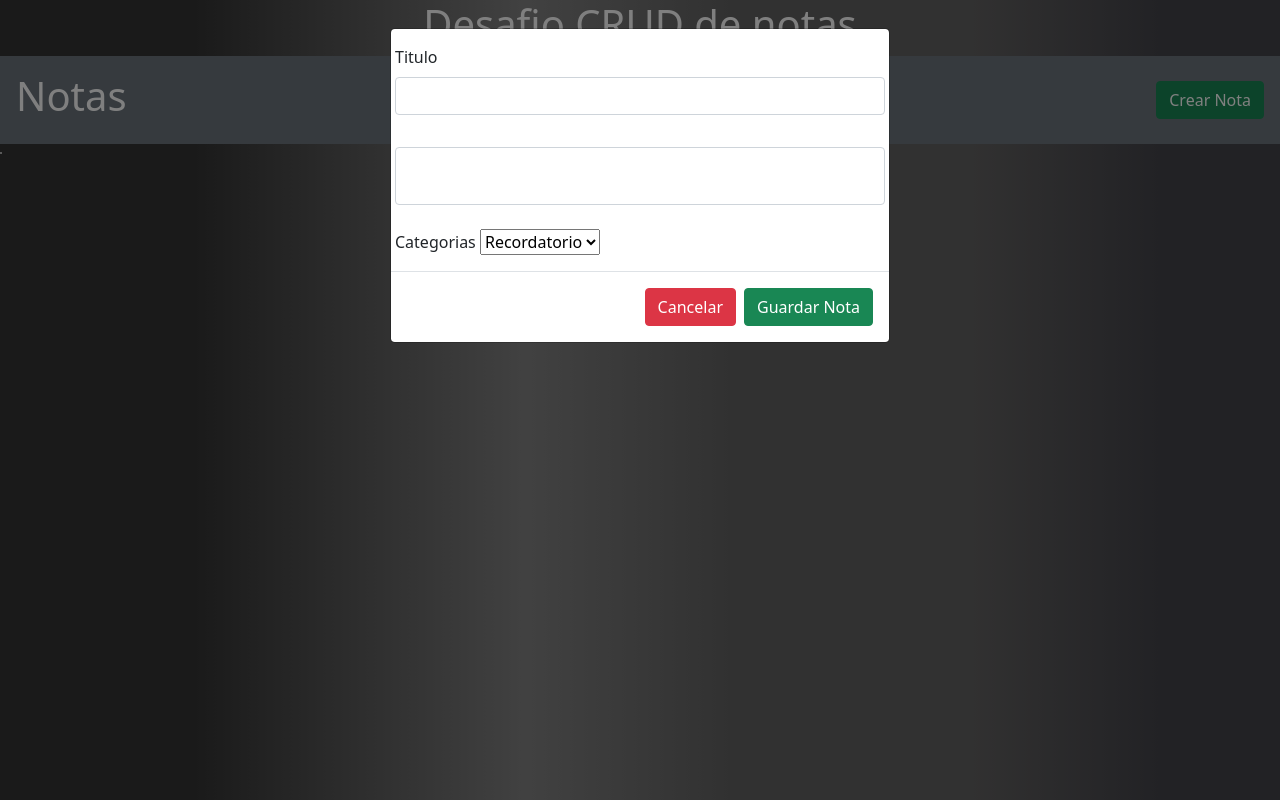
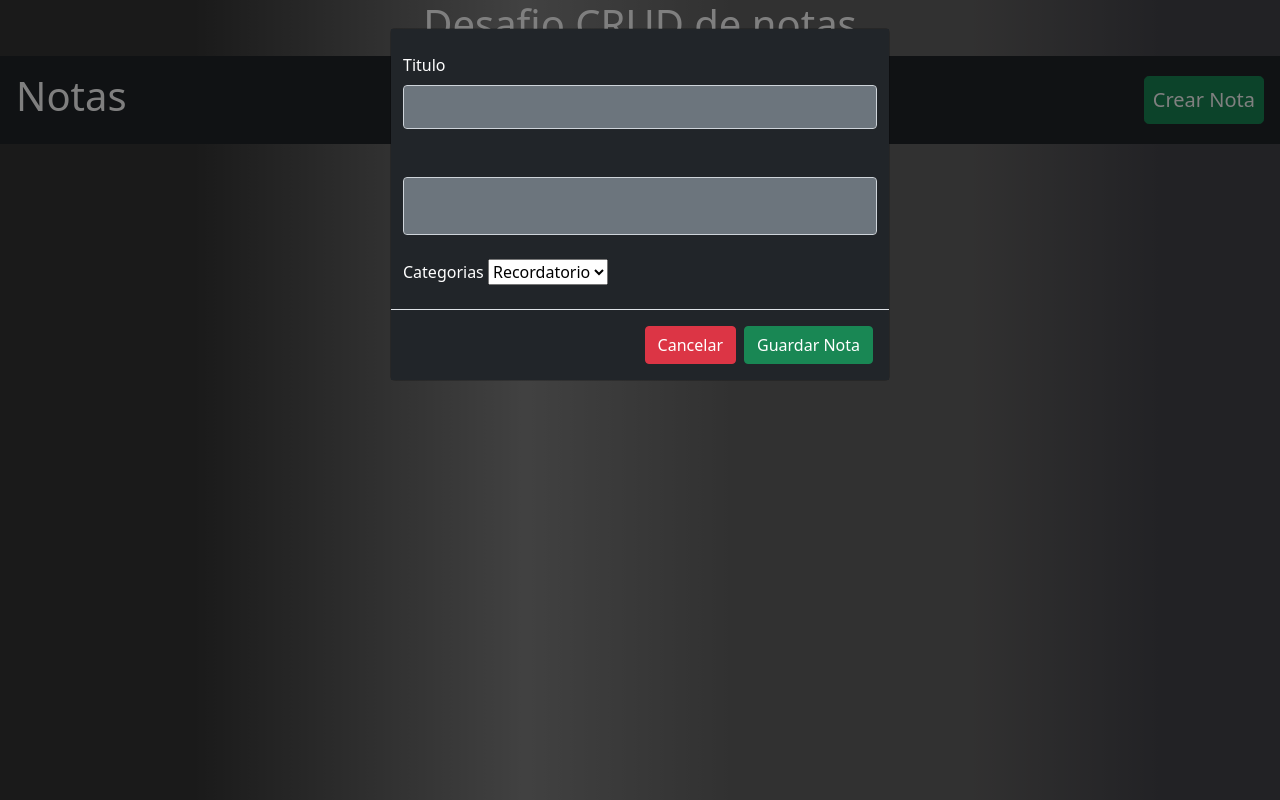
Before and after one commit to MartinGramajo/Maqueta-Notas, a plain HTML site: page index.html in a window 1280 px wide. Both pictures are taken after a click on the button "Crear Nota". Drawn offline with nearby package versions, Linux system fonts and the light colour scheme.

Commit message:
agrego fuente y estilo

```diff
--- a/index.html
+++ b/index.html
@@ -10,40 +10,38 @@
 
     <title>Desafio CRUD</title>
     <link rel="stylesheet" href="style.css">
+    <link rel="preconnect" href="https://fonts.googleapis.com">
+    <link rel="preconnect" href="https://fonts.gstatic.com" crossorigin>
+    <link href="https://fonts.googleapis.com/css2?family=Source+Sans+Pro&display=swap" rel="stylesheet">
   </head>
   <body>
     <h1 class="text-center text-white">Desafio CRUD de notas</h1>
         <div>
-            <div class="card-body d-flex justify-content-between align-items-center p-3 mb-2 bg-secondary text-white">
-                <h1>Notas</h1>
+            <div class="card-body d-flex justify-content-between align-items-center p-3 mb-2 bg-dark text-white">
+                <h1 class="text-white">Notas</h1>
 
                     <!-- Button trigger modal -->
-                <button type="button" class="btn btn-success" data-bs-toggle="modal" data-bs-target="#exampleModal">
+                <button type="button" class="btn btn-success btn-lg text-white p-2" data-bs-toggle="modal" data-bs-target="#exampleModal">
                 Crear Nota</button>
             </div>
         </div>
-    <div class="d-flex flex-wrap">
-        <div class="card">
-
-        </div>
-    </div>
 
         <!-- formulario Modal  -->
             <div class="modal fade" id="exampleModal" tabindex="-1" aria-labelledby="exampleModalLabel" aria-hidden="true">
                 <div class="modal-dialog">
             <div class="modal-content">
-                <form id="formulario">
+                <form class="bg-dark" id="formulario">
                     <div class="row">
-                        <div class="col p-3">
-                            <label for="inputTitulo" class="form-label">Titulo</label>
-                            <input type="text" class="form-control" required id="inputTitulo" maxlength="60">
+                        <div class="col p-4">
+                            <label for="inputTitulo" class="form-label text-white">Titulo</label>
+                            <input type="text" class="form-control fs-5 bg-secondary text-white" required id="inputTitulo" maxlength="60">
                         </div>
-                    <div class="modal-body">
+                    <div class="modal-body p-4">
                         <div class="form-floating">
-                            <input type="text" class="form-control" required id="inputComentario" maxlength="600">
+                            <input type="text" class="form-control overflow-auto fs-5 bg-secondary text-white p-1"  required id="inputComentario" maxlength="600">
                             </div>
                             <br>
-                            <label for="inputCategorias">Categorias</label>
+                            <label class="text-white" for="inputCategorias">Categorias</label>
                             <select id="inputCategorias" required>
                                     <option>Recordatorio</option>
                                     <option>Meta</option>
@@ -54,7 +52,7 @@
                     </div>
                     <div class="modal-footer">
                     <button type="button" class="btn btn-danger" data-bs-dismiss="modal">Cancelar</button>
-                    <button type="submit" class="btn btn-success" onclick="mostrarCards()">Guardar Nota</button>
+                    <button type="submit" class="btn btn-success" onclick="mostrarNotas()">Guardar Nota</button>
                     </div>
                 </div>
                 </div>
@@ -62,11 +60,13 @@
         </form>
 
 
-        <!--Notas Usuarios-->
+        <!--Card notas Usuarios-->
         <section class="container">
-            <h1 class="text-center mb-4 text-white">Tus Notas</h1>
+            <h1 class="text-center text-white">MIS NOTAS</h1>
             <div class="row d-flex flex-wrap justify-content-between" id="cardNotas">
+
             </div>
+
         </section>
 
     <script src="https://cdn.jsdelivr.net/npm/bootstrap@5.0.2/dist/js/bootstrap.bundle.min.js" integrity="sha384-MrcW6ZMFYlzcLA8Nl+NtUVF0sA7MsXsP1UyJoMp4YLEuNSfAP+JcXn/tWtIaxVXM" crossorigin="anonymous"></script>
```
